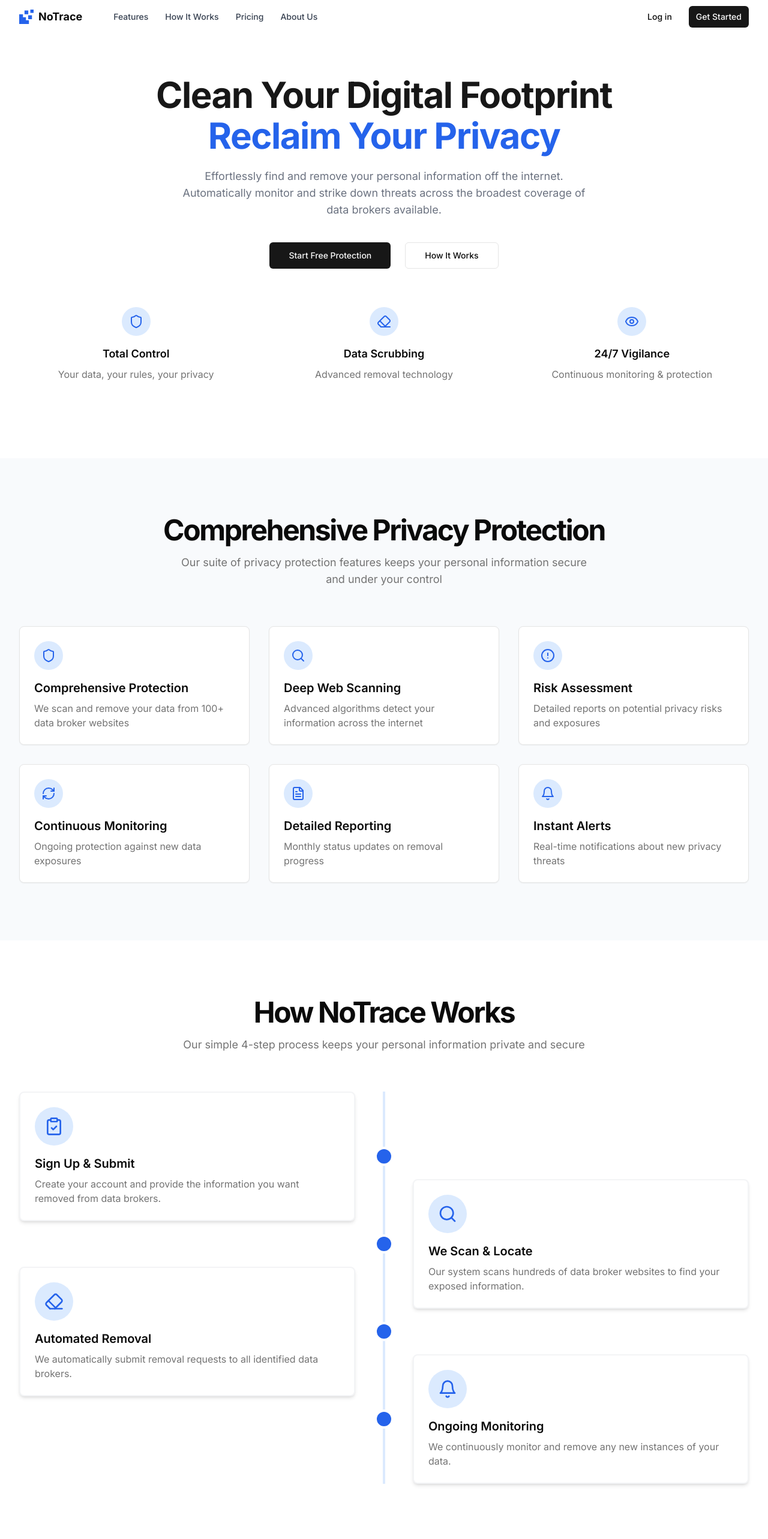
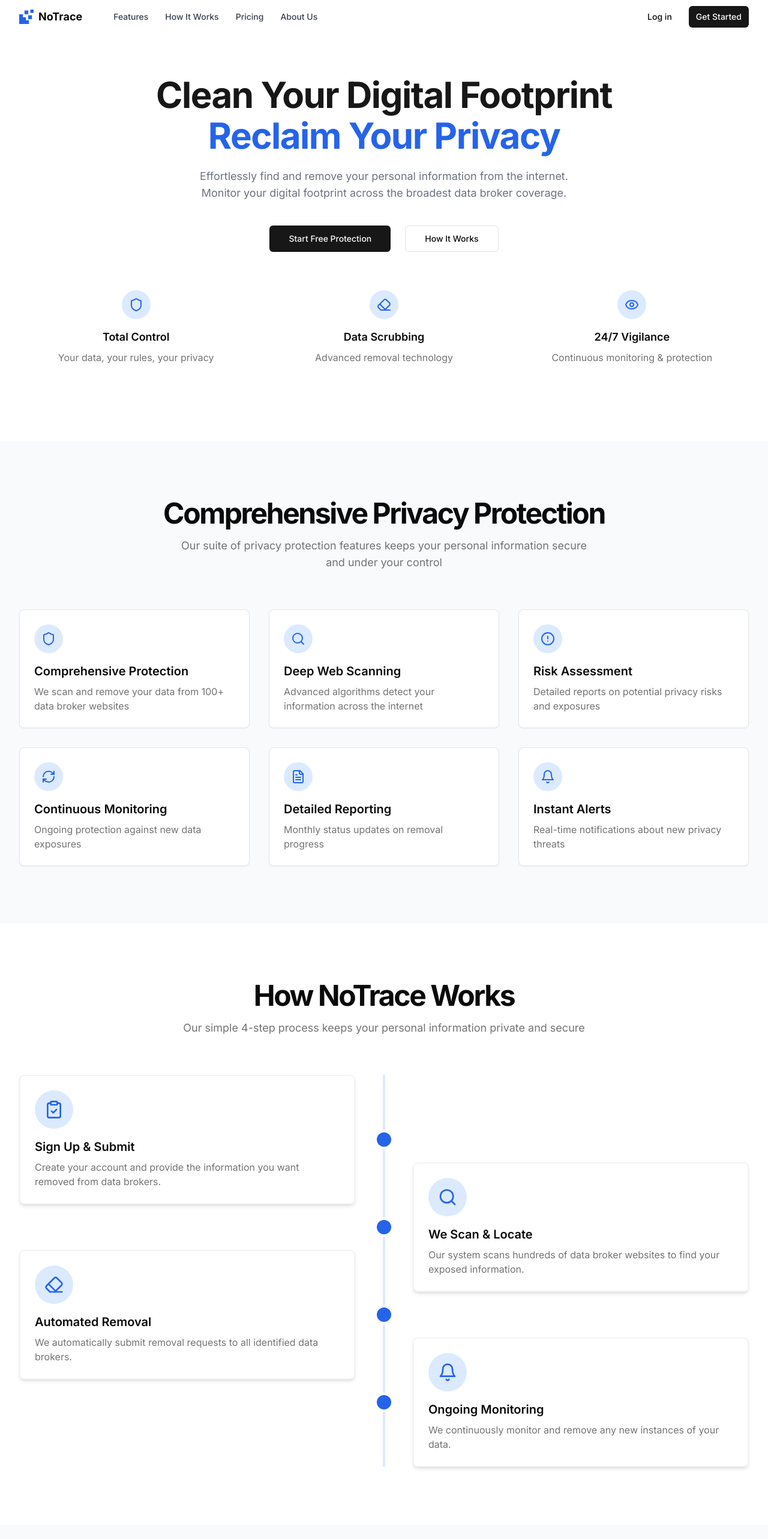
Before and after one commit to braindead-dev/NoTrace, a Next.js app: page / in a window 1280 px wide. Shown: the top 2566 px of the page at 60% size. Built offline with nearby package versions, Linux system fonts and the light colour scheme.

Commit message:
fixes and hero

```diff
--- a/components/Hero.tsx
+++ b/components/Hero.tsx
@@ -21,8 +21,8 @@
             <span className="text-blue-600 block mt-2">Reclaim Your Privacy</span>
           </h1>
           <p className="mx-auto mt-6 max-w-2xl text-lg text-gray-500">
-            Effortlessly find and remove your personal information off the internet.
-            Automatically monitor and strike down threats across the broadest coverage of data brokers available.
+            Effortlessly find and remove your personal information from the internet.
+            Monitor your digital footprint across the broadest data broker coverage.
           </p>
           <div className="mt-10 flex items-center justify-center gap-x-6">
             <Link href="/signup" passHref>
@@ -35,7 +35,6 @@
                 How It Works
               </Button>
             </Link>
-
           </div>
 
           <div className="mt-16 grid grid-cols-1 gap-6 sm:grid-cols-3">
--- a/components/HowItWorks.tsx
+++ b/components/HowItWorks.tsx
@@ -28,7 +28,7 @@
 
 export default function HowItWorks() {
   return (
-    <section id="how-it-works" className="w-full py-24 bg-white">
+    <section id="how-it-works" className="w-full py-24 bg-white overflow-x-hidden">
       <div className="max-w-7xl mx-auto px-4 sm:px-6 lg:px-8">
         <div className="text-center mb-16">
           <h2 className="text-3xl font-bold tracking-tighter sm:text-4xl md:text-5xl">
```
